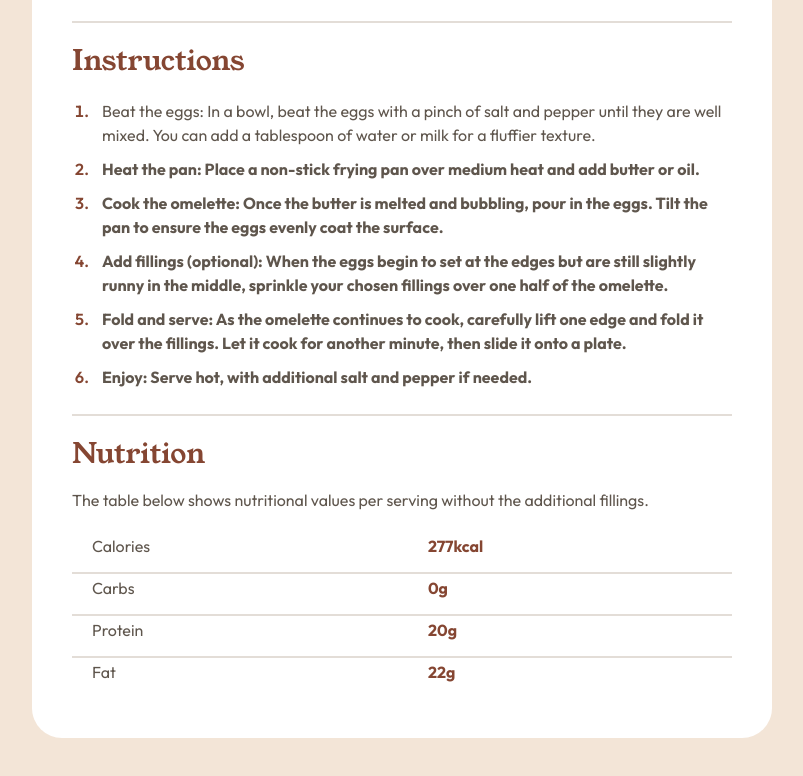
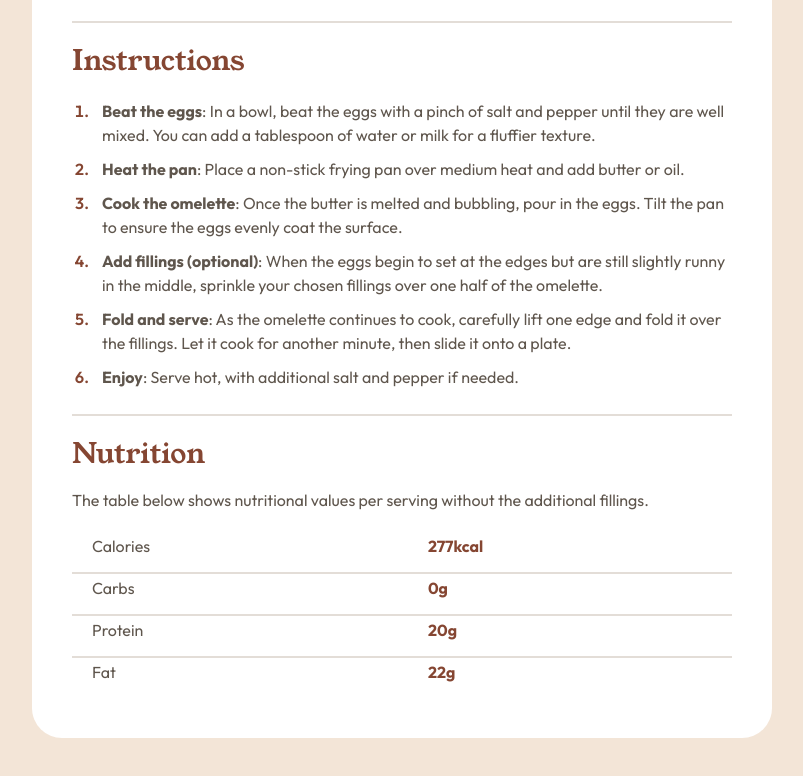
Before and after one commit to dovlicio/recipe-page, a plain HTML site: page index.html in a window 1280 px wide. Shown: the part 1063-1839 px from the top of the page, without its empty margins (238-1041 px from the left). Drawn offline with Linux system fonts and the light colour scheme.

Commit message:
fixed strong in instructions

```diff
--- a/index.html
+++ b/index.html
@@ -48,32 +48,26 @@
           <h2 class="instructions__heading">Instructions</h2>
           <ol>
             <li>
-              Beat the eggs: In a bowl, beat the eggs with a pinch of salt and pepper until they are well mixed.
+              <strong>Beat the eggs</strong>: In a bowl, beat the eggs with a pinch of salt and pepper until they are well mixed.
               You can add a tablespoon of water or milk for a fluffier texture.
             </li>
             <li>
-              <strong>Heat the pan: Place a non-stick frying pan over medium heat and add butter or oil.</strong>
+              <strong>Heat the pan</strong>: Place a non-stick frying pan over medium heat and add butter or oil.
             </li>
             <li>
-              <strong>
-                Cook the omelette: Once the butter is melted and bubbling, pour in the eggs. Tilt the pan to ensure
-                the eggs evenly coat the surface.
-              </strong>
+              <strong>Cook the omelette</strong>: Once the butter is melted and bubbling, pour in the eggs.
+              Tilt the pan to ensure the eggs evenly coat the surface.
             </li>
             <li>
-              <strong>
-                Add fillings (optional): When the eggs begin to set at the edges but are still slightly runny in the
-                middle, sprinkle your chosen fillings over one half of the omelette.
-              </strong>
+              <strong>Add fillings (optional)</strong>: When the eggs begin to set at the edges but are still slightly runny in the
+              middle, sprinkle your chosen fillings over one half of the omelette.
             </li>
             <li>
-              <strong>
-                Fold and serve: As the omelette continues to cook, carefully lift one edge and fold it over the
-                fillings. Let it cook for another minute, then slide it onto a plate.
-              </strong>
+              <strong>Fold and serve</strong>: As the omelette continues to cook, carefully lift one edge and fold it over the
+              fillings. Let it cook for another minute, then slide it onto a plate.
             </li>
             <li>
-              <strong>Enjoy: Serve hot, with additional salt and pepper if needed.</strong>
+              <strong>Enjoy</strong>: Serve hot, with additional salt and pepper if needed.
             </li>
           </ol>
         </section>
```
